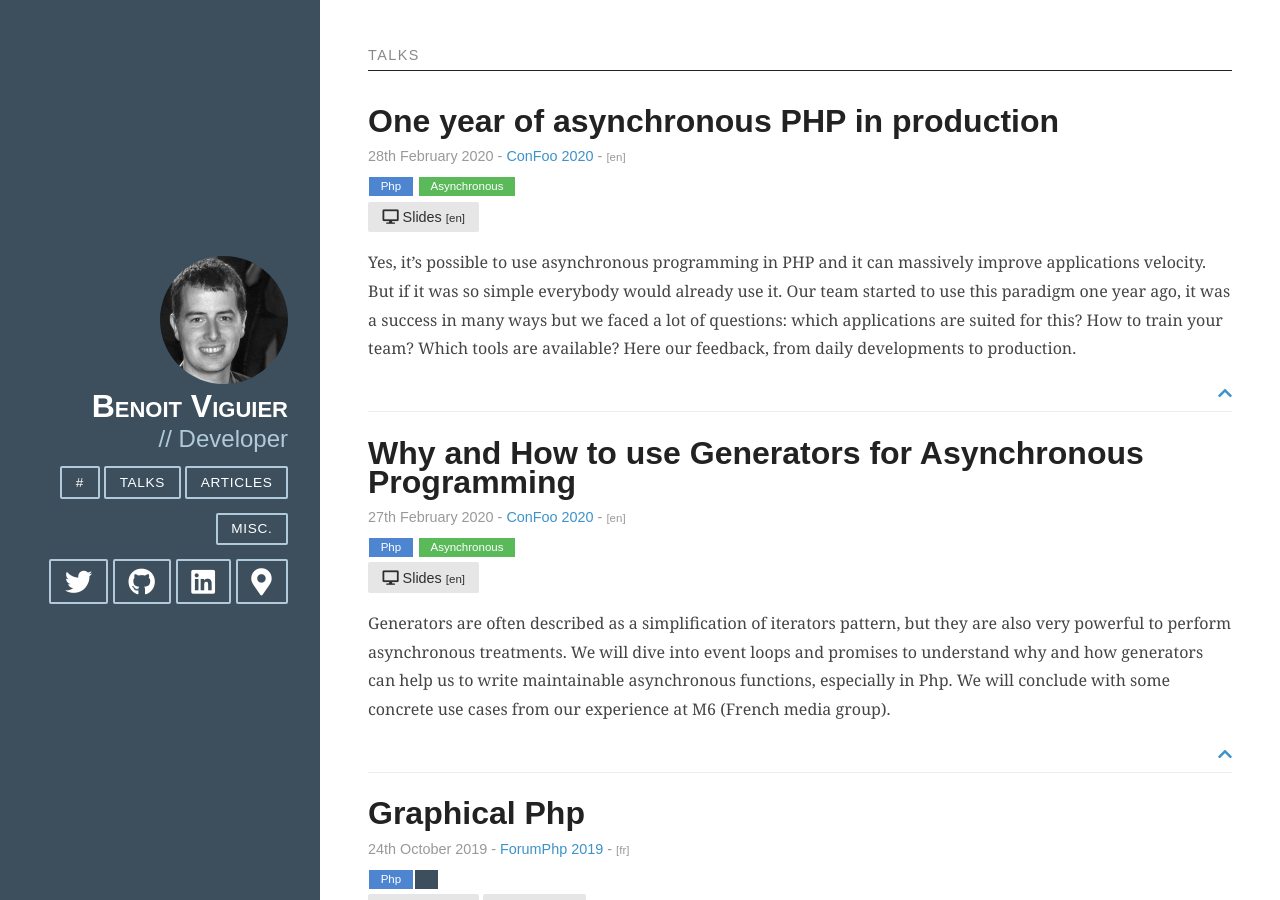
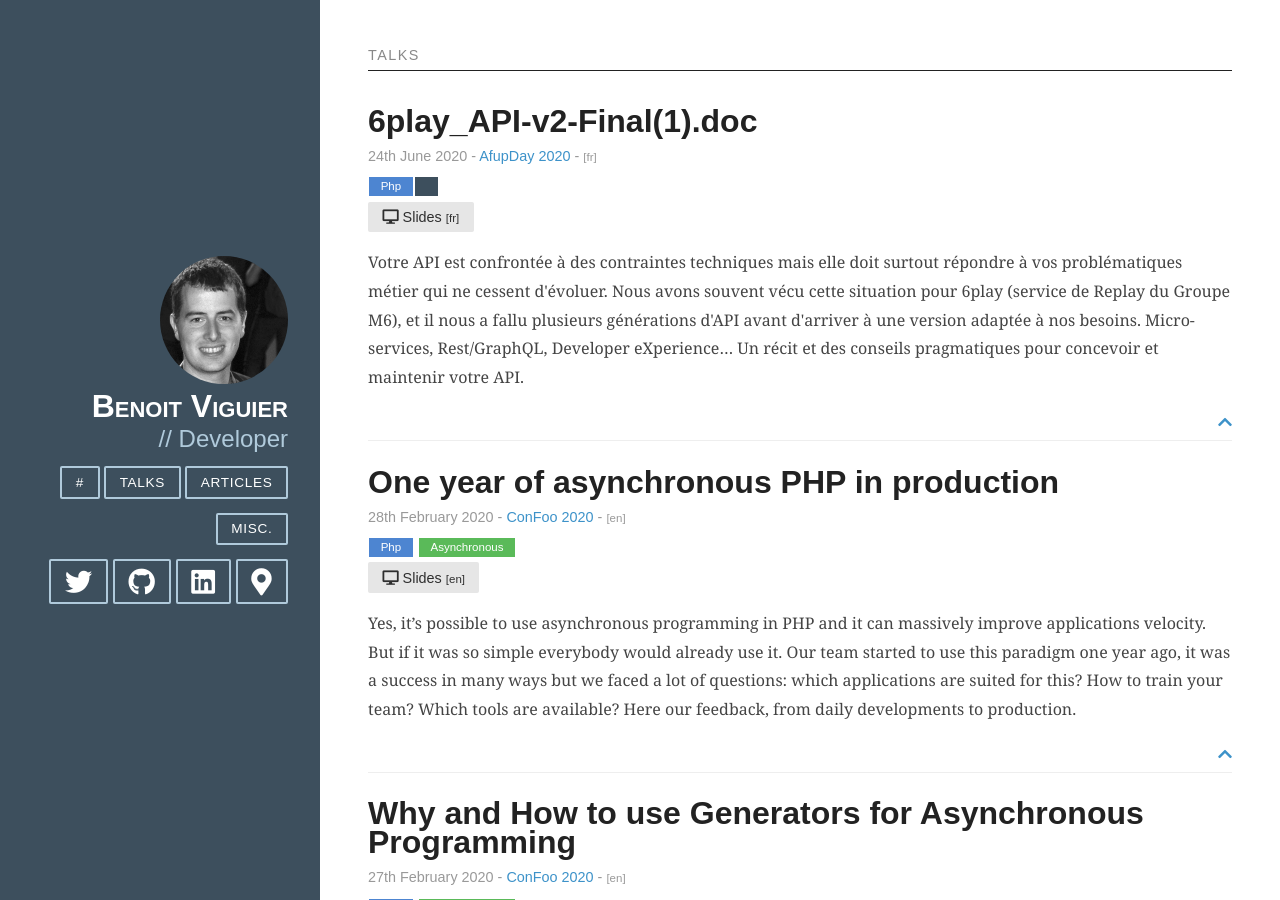
Before and after one commit to b-viguier/b-viguier.github.io, a Jekyll site: the page built from index.html, in a window 1280 px wide and 900 px high. Built offline with Jekyll 4.4.1, drawn with Linux system fonts in a browser that asks for light colours; nearby versions of some CDN libraries.

Commit message:
Added AfupDay talk

```diff
--- a/_data/talks.yml
+++ b/_data/talks.yml
@@ -1,3 +1,15 @@
+-
+    title: "6play_API-v2-Final(1).doc"
+    slides_url: downloads/talks/AfupDay2020-API-Journey.pdf
+    slides_lang: fr
+    date: 24th June 2020
+    event: AfupDay 2020
+    event_url: https://event.afup.org/afup-day-2020/afup-day-2020-lyon/programme/#3241
+    description: "Votre API est confrontée à des contraintes techniques mais elle doit surtout répondre à vos problématiques métier qui ne cessent d'évoluer. Nous avons souvent vécu cette situation pour 6play (service de Replay du Groupe M6), et il nous a fallu plusieurs générations d'API avant d'arriver à une version adaptée à nos besoins. Micro-services, Rest/GraphQL, Developer eXperience… Un récit et des conseils pragmatiques pour concevoir et maintenir votre API."
+    lang: fr
+    categories:
+        - php
+        - API
 -
     title: "One year of asynchronous PHP in production"
     slides_url: downloads/talks/ConFoo2020-AsynchronousPhpInProduction.pdf
```
Also changed, not shown: 1 other file.
